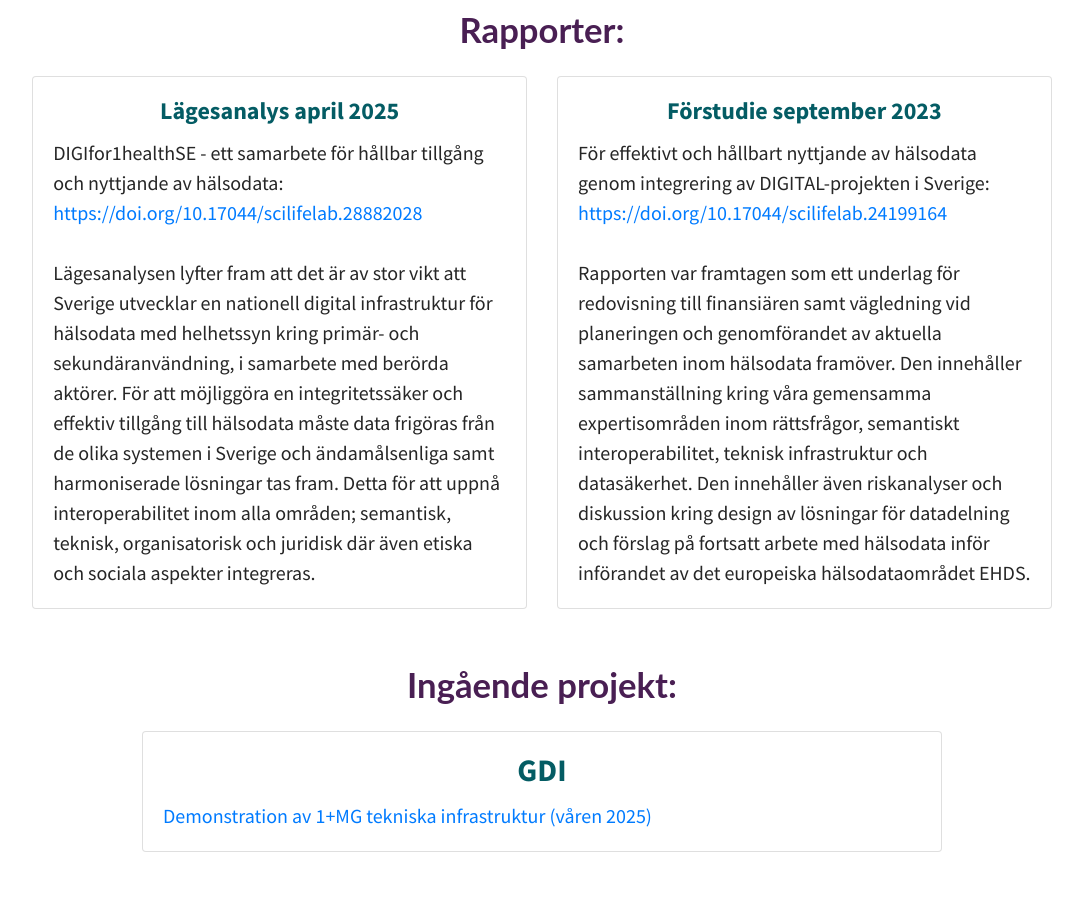
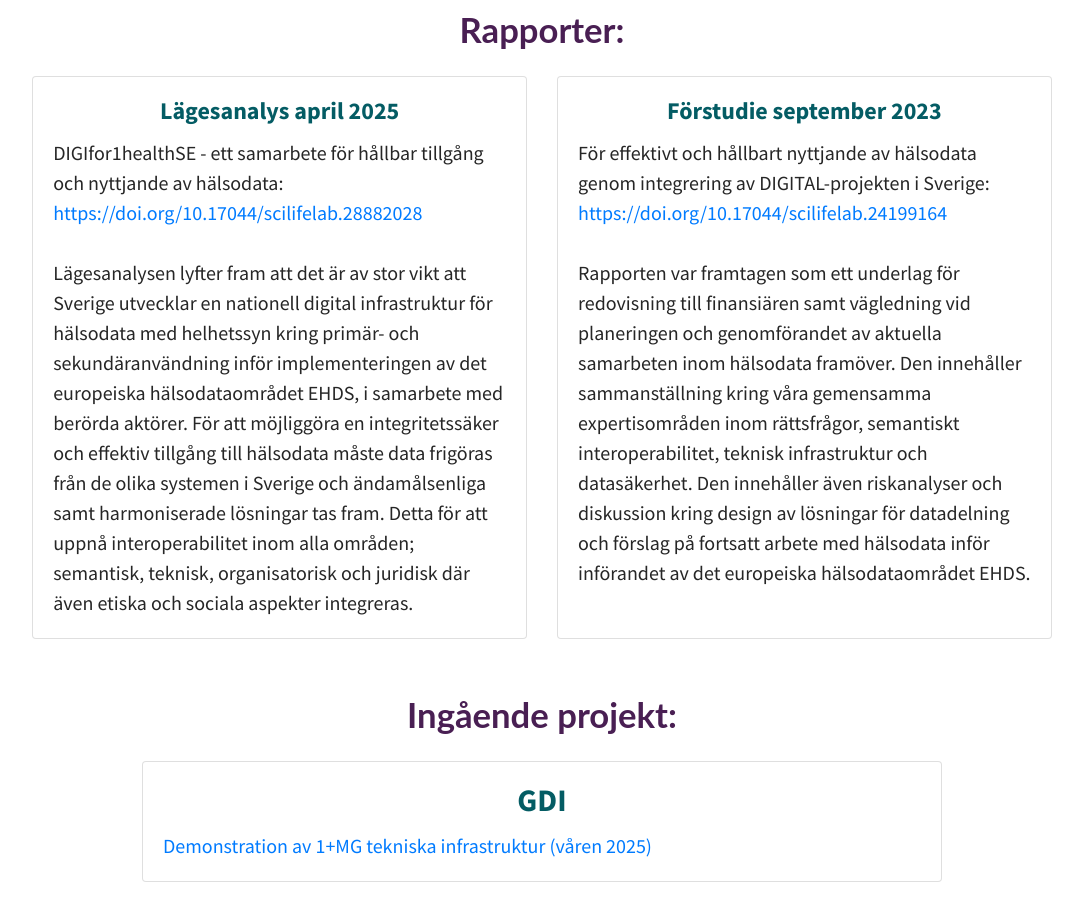
Before and after one commit to ScilifelabDataCentre/DIGIfor1Health_web, a Jekyll site: the page built from pages/outputs.md, in a window 1280 px wide and 900 px high, scrolled down 1004 px. Shown: the whole window, without its empty margins (98-1181 px from the left). Built offline with Jekyll 4.4.1, drawn with Linux system fonts in a browser that asks for light colours; a script that is not in the unit is left out; comment, search, counter and statistics services are not loaded.

Commit message:
Update outputs.md

```diff
--- a/pages/outputs.md
+++ b/pages/outputs.md
@@ -83,7 +83,7 @@ Program och Registreringsinformation kommer i början av juni. </p>
 
    DIGIfor1healthSE - ett samarbete för hållbar tillgång och nyttjande av hälsodata: <a href="https://doi.org/10.17044/scilifelab.28882028" target="_blank">https://doi.org/10.17044/scilifelab.28882028</a> <br> <br>
 
-Lägesanalysen lyfter fram att det är av stor vikt att Sverige utvecklar en nationell digital infrastruktur för hälsodata med helhetssyn kring primär- och sekundäranvändning, i samarbete med berörda aktörer. För att möjliggöra en integritetssäker och effektiv tillgång till hälsodata måste data frigöras från de olika systemen i Sverige och ändamålsenliga samt harmoniserade lösningar tas fram. Detta för att uppnå interoperabilitet inom alla områden; semantisk, teknisk, organisatorisk och juridisk där även etiska och sociala aspekter integreras.</p>
+Lägesanalysen lyfter fram att det är av stor vikt att Sverige utvecklar en nationell digital infrastruktur för hälsodata med helhetssyn kring primär- och sekundäranvändning inför implementeringen av det europeiska hälsodataområdet EHDS, i samarbete med berörda aktörer. För att möjliggöra en integritetssäker och effektiv tillgång till hälsodata måste data frigöras från de olika systemen i Sverige och ändamålsenliga samt harmoniserade lösningar tas fram. Detta för att uppnå interoperabilitet inom alla områden; semantisk, teknisk, organisatorisk och juridisk där även etiska och sociala aspekter integreras.</p>
         </div>
       </div>
     </div>
```
